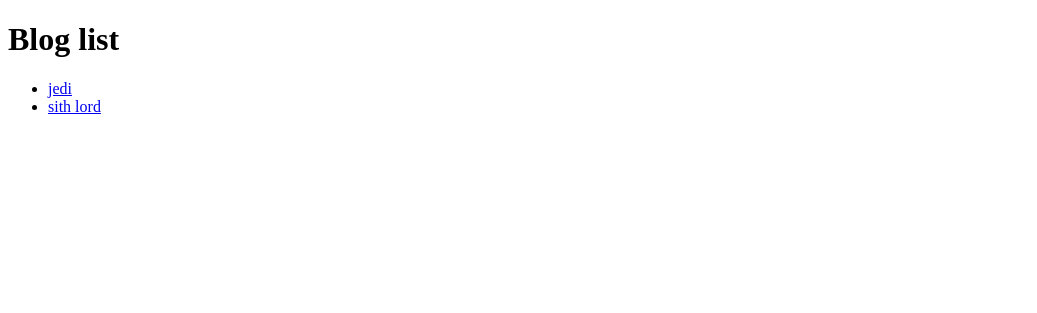
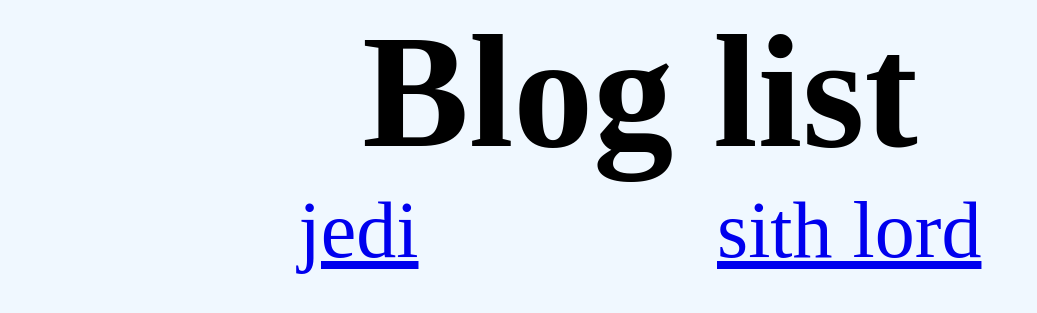
Before and after one commit to will-ing/blog_project, a Django app: page / in a window 1280 px wide. Shown: the top 313 px of the page, without its empty margins (0-1037 px from the left). Run offline with Django 3.2, Linux system fonts and the light colour scheme; data comes from the database, SQL or seed files in the repository.

Commit message:
added a little css for practice

```diff
--- /dev/null
+++ b/blog/static/css/base.css
@@ -0,0 +1,32 @@
+*{
+    margin: 0;
+    padding: 0;
+}
+
+body{
+    display: flex;
+    flex-flow: column wrap;
+    background-color: aliceblue;
+}
+
+body header{
+    display: flex;
+    justify-content: center;
+    font-size: 5em;
+}
+
+body main ul{
+    display: flex;
+    flex-direction: row;
+    justify-content: space-evenly;
+}
+
+body main ul li{
+    list-style-type: none;
+    font-size: 5em;
+}
+
+body main ul li a:hover{
+    color: darkolivegreen;
+    transform: scale(2, 2);
+}
--- a/blog/urls.py
+++ b/blog/urls.py
@@ -1,11 +1,9 @@
 from django.urls import path
 from .views import HomePageView, PostDetailPageView
-# from django.conf import settings
-# from django.conf.urls.static import static
+from django.conf import settings
+from django.conf.urls.static import static
 
 urlpatterns = [
-    # path('base/', BasePageView.as_view(), name='base'),
     path('', HomePageView.as_view(), name='home'),
     path('detail/<int:pk>/', PostDetailPageView.as_view(), name='detail'),
-]
-# + static(settings.STATIC_URL, document_root=settings.STATIC_ROOT)
+] + static(settings.STATIC_URL, document_root=settings.STATIC_ROOT)
--- a/templates/base.html
+++ b/templates/base.html
@@ -1,9 +1,11 @@
 <!DOCTYPE html>
 <html lang="en">
 {% load static %}
+
 <head>
     <meta charset="UTF-8">
     <meta name="viewport" content="width=device-width, initial-scale=1.0">
+    <link rel="stylesheet" href="{% static 'css/base.css' %}">
     {% block title %}
     <title>Blog Site</title>
     {% endblock title %}
--- a/templates/home.html
+++ b/templates/home.html
@@ -5,10 +5,14 @@
 {% endblock title %}
 
 {% block content %}
+<header>
     <h1>Blog list</h1>
+</header>
+<main>
     <ul>
         {% for blog in object_list %}
         <li><a href="{% url 'detail' blog.id %}">{{blog.title}}</a></li>
         {% endfor %}
     </ul>
+</main>
 {% endblock content %}
```
Also changed, not shown: blog/views.py (+0 -10 lines). Lines whose indentation alone changed are shown as unchanged.
